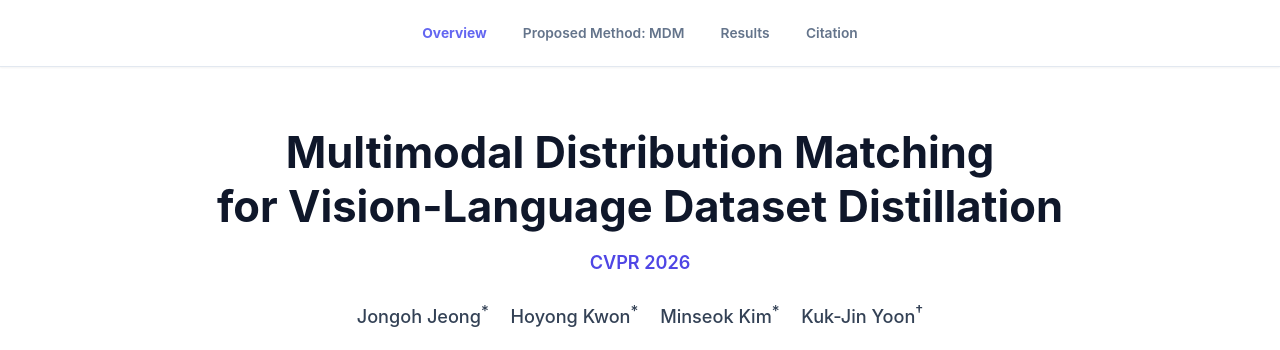
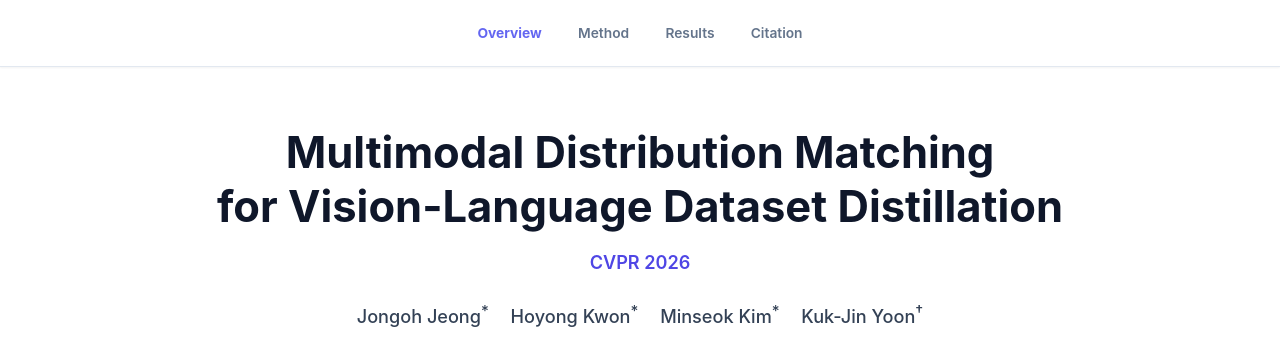
Before and after one commit to andyj1/mdm, a plain HTML site: page docs/index.html in a window 1280 px wide. Shown: the top 350 px of the page. Drawn offline with nearby package versions, Linux system fonts and the light colour scheme; a web font is replaced by a local one.

Commit message:
update docs

```diff
--- a/docs/index.html
+++ b/docs/index.html
@@ -31,7 +31,7 @@
         </a>
         <a href="#method" class="sidebar-item">
             <div class="sidebar-dot"></div>
-            <span class="sidebar-label">Proposed Method: MDM</span>
+            <span class="sidebar-label">Method</span>
         </a>
         <a href="#results" class="sidebar-item">
             <div class="sidebar-dot"></div>
```
